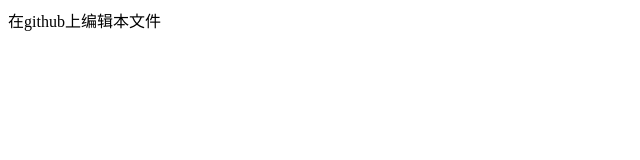
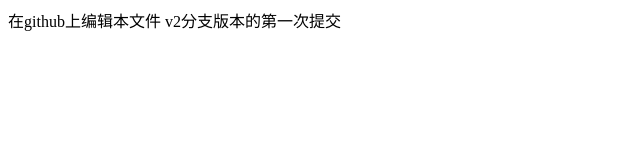
Before and after one commit to freedong/git-demo-1, a website: page index.html in a window 1280 px wide. Shown: the whole page, without its empty margins (0-640 px from the left). Drawn offline with Linux system fonts and the light colour scheme.

Commit message:
'v2版本的第一次提交'

```diff
--- a/index.html
+++ b/index.html
@@ -8,5 +8,9 @@
 <div></div>
 
         在github上编辑本文件
+
+
+
+v2分支版本的第一次提交
     </body>
 </html>
```
